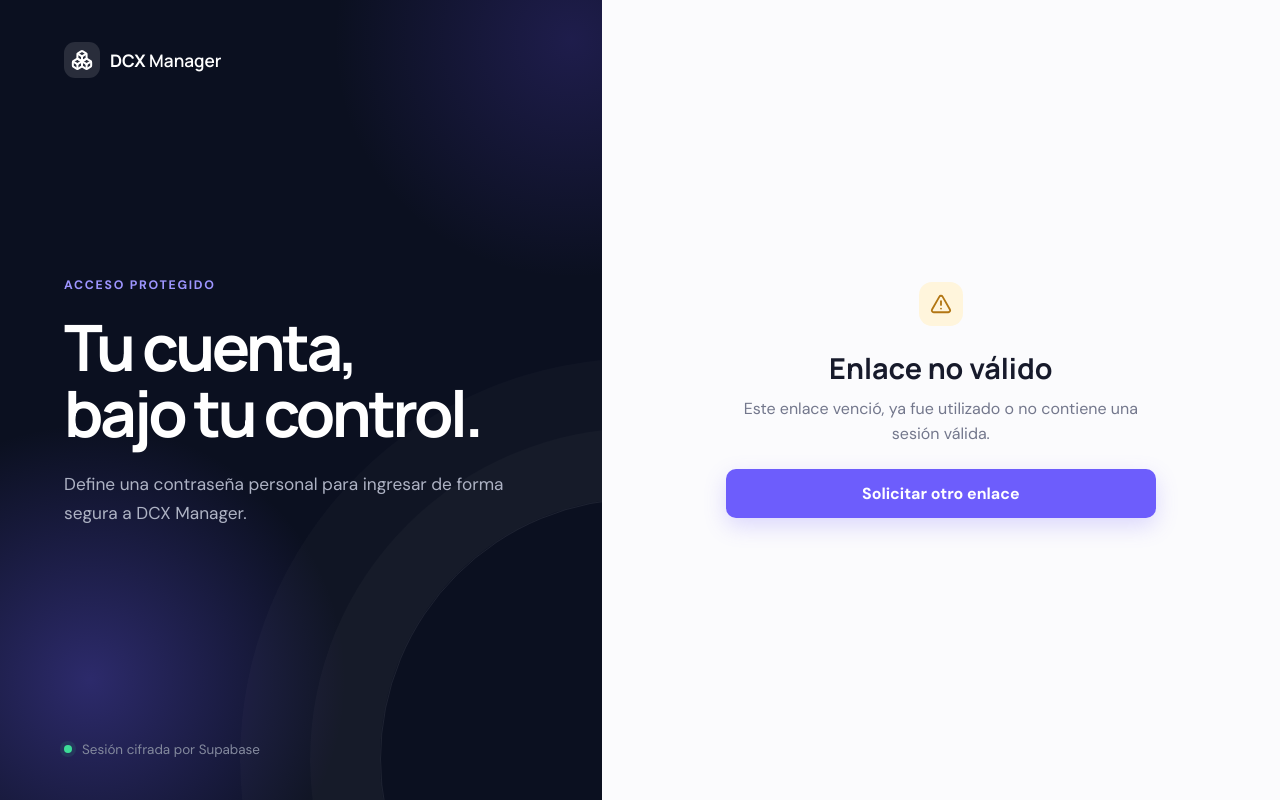
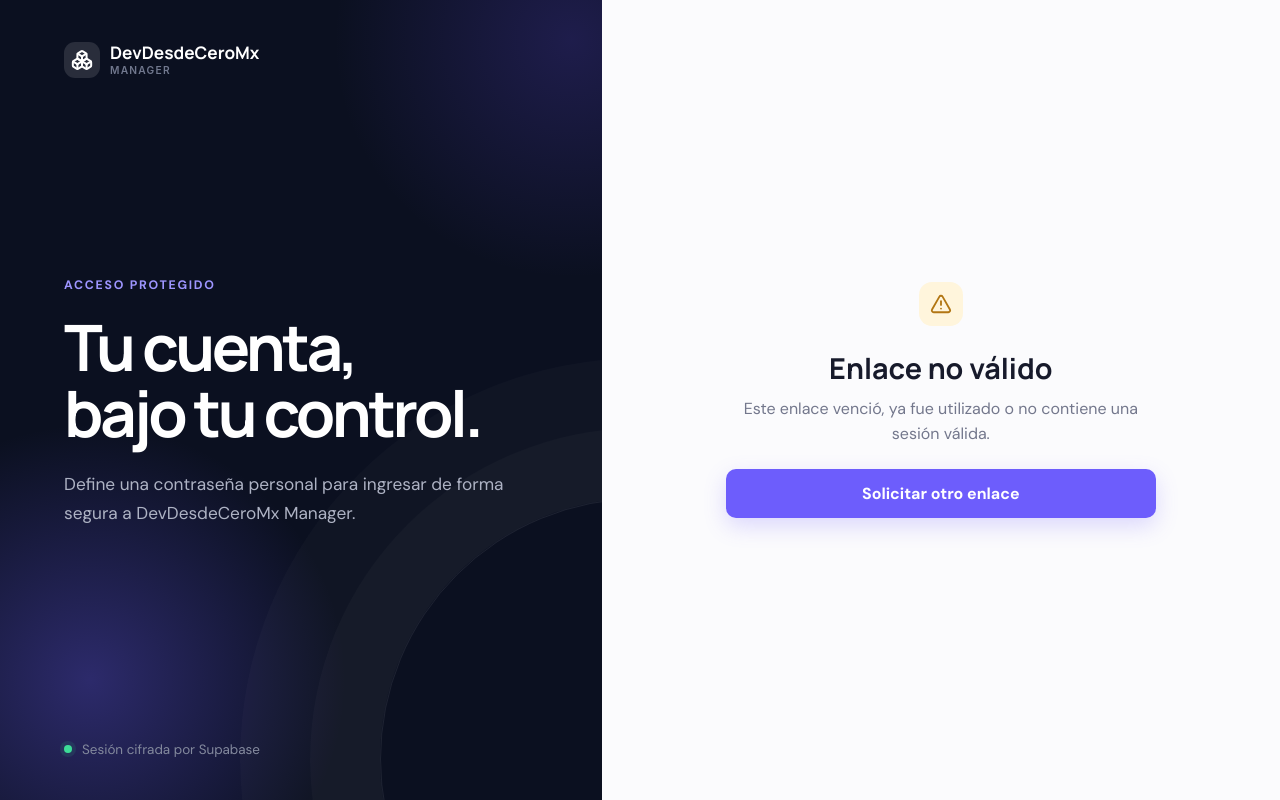
Before and after one commit to devdesdeceromx/dcx-manager, a React (Vite) app: page /auth/update-password in a window 1280 px wide. Built offline with nearby package versions, Linux system fonts and the light colour scheme; no server answers.

Commit message:
refactor: rename app to DevDesdeCeroMx Manager

```diff
--- a/index.html
+++ b/index.html
@@ -4,9 +4,9 @@
     <meta charset="UTF-8" />
     <meta name="viewport" content="width=device-width, initial-scale=1.0" />
     <meta name="theme-color" content="#0b1020" />
-    <meta name="description" content="DCX Manager — operación central de DevDesdeCeroMX." />
+    <meta name="description" content="DevDesdeCeroMx Manager — operación central de DevDesdeCeroMx." />
     <link rel="icon" type="image/svg+xml" href="%BASE_URL%favicon.svg" />
-    <title>DCX Manager</title>
+    <title>DevDesdeCeroMx Manager</title>
   </head>
   <body>
     <div id="root"></div>
--- a/src/app/ErrorBoundary.tsx
+++ b/src/app/ErrorBoundary.tsx
@@ -12,7 +12,7 @@ export class ErrorBoundary extends Component<Props, State> {
   }
 
   componentDidCatch(error: Error, info: ErrorInfo) {
-    console.error("DCX Manager encontró un error inesperado", error, info);
+    console.error("DevDesdeCeroMx Manager encontró un error inesperado", error, info);
   }
 
   render() {
--- a/src/features/auth/LoginPage.tsx
+++ b/src/features/auth/LoginPage.tsx
@@ -54,7 +54,7 @@ export function LoginPage() {
   }
 
   return <main className="login-page">
-    <section className="login-intro" aria-label="Presentación de DCX Manager">
+    <section className="login-intro" aria-label="Presentación de DevDesdeCeroMx Manager">
       <Brand inverted />
       <div className="intro-content"><span className="eyebrow">Centro de operaciones</span><h1>Todo el negocio,<br />en un solo lugar.</h1><p>Visibilidad clara para decidir mejor, priorizar el trabajo y mantener el crecimiento bajo control.</p></div>
       <div className="intro-footer"><span className="status-pulse" aria-hidden="true" />{import.meta.env.DEV ? "Entorno local de desarrollo" : "Entorno seguro de producción"}</div>
@@ -62,7 +62,7 @@ export function LoginPage() {
     <section className="login-panel"><div className="login-card">
       <div className="mobile-brand"><Brand /></div>
       {mode === "login" ? <>
-        <div className="login-heading"><div className="icon-tile"><LockKeyhole size={21} /></div><h2>Bienvenido de vuelta</h2><p>Ingresa para acceder al panel de DCX.</p></div>
+        <div className="login-heading"><div className="icon-tile"><LockKeyhole size={21} /></div><h2>Bienvenido de vuelta</h2><p>Ingresa para acceder al panel de DevDesdeCeroMx.</p></div>
         <form onSubmit={handleLogin}>
           <label htmlFor="email">Correo electrónico</label>
           <input id="email" name="email" type="email" placeholder="tu@correo.com" autoComplete="email" required />
--- a/src/features/auth/ProtectedRoute.tsx
+++ b/src/features/auth/ProtectedRoute.tsx
@@ -4,6 +4,6 @@ import { useAuth } from './AuthContext'
 export function ProtectedRoute() {
   const { isAuthenticated, isLoading } = useAuth()
   const location = useLocation()
-  if (isLoading) return <div className="auth-loading">Cargando DCX Manager…</div>
+  if (isLoading) return <div className="auth-loading">Cargando DevDesdeCeroMx Manager…</div>
   return isAuthenticated ? <Outlet /> : <Navigate to="/login" state={{ from: location }} replace />
 }
--- a/src/features/auth/UpdatePasswordPage.tsx
+++ b/src/features/auth/UpdatePasswordPage.tsx
@@ -51,15 +51,15 @@ export function UpdatePasswordPage() {
   }
 
   return <main className="login-page">
-    <section className="login-intro" aria-label="Presentación de DCX Manager">
+    <section className="login-intro" aria-label="Presentación de DevDesdeCeroMx Manager">
       <Brand inverted />
-      <div className="intro-content"><span className="eyebrow">Acceso protegido</span><h1>Tu cuenta,<br />bajo tu control.</h1><p>Define una contraseña personal para ingresar de forma segura a DCX Manager.</p></div>
+      <div className="intro-content"><span className="eyebrow">Acceso protegido</span><h1>Tu cuenta,<br />bajo tu control.</h1><p>Define una contraseña personal para ingresar de forma segura a DevDesdeCeroMx Manager.</p></div>
       <div className="intro-footer"><span className="status-pulse" aria-hidden="true" />Sesión cifrada por Supabase</div>
     </section>
     <section className="login-panel"><div className="login-card">
       <div className="mobile-brand"><Brand /></div>
       {!ready ? <div className="auth-loading-inline">Validando enlace…</div> : completed ? <div className="auth-result">
-        <div className="icon-tile success"><CheckCircle2 size={22} /></div><h2>Contraseña guardada</h2><p>Tu acceso está listo. Ya puedes continuar a DCX Manager.</p><button className="primary-button" onClick={() => navigate("/dashboard", { replace: true })}>Entrar al Dashboard <ArrowRight size={18} /></button>
+        <div className="icon-tile success"><CheckCircle2 size={22} /></div><h2>Contraseña guardada</h2><p>Tu acceso está listo. Ya puedes continuar a DevDesdeCeroMx Manager.</p><button className="primary-button" onClick={() => navigate("/dashboard", { replace: true })}>Entrar al Dashboard <ArrowRight size={18} /></button>
       </div> : !validSession ? <div className="auth-result">
         <div className="icon-tile warning"><TriangleAlert size={22} /></div><h2>Enlace no válido</h2><p>{error ?? "Este enlace venció, ya fue utilizado o no contiene una sesión válida."}</p><Link className="primary-button" to="/login">Solicitar otro enlace</Link>
       </div> : <>
--- a/src/features/team/TeamPage.tsx
+++ b/src/features/team/TeamPage.tsx
@@ -108,7 +108,7 @@ export function TeamPage() {
   return (
     <>
       <header className="module-header module-header-row">
-        <div><span className="eyebrow dark">SISTEMA</span><h1>Equipo y permisos</h1><p>Controla quién puede acceder a DCX Manager y qué función desempeña.</p></div>
+        <div><span className="eyebrow dark">SISTEMA</span><h1>Equipo y permisos</h1><p>Controla quién puede acceder a DevDesdeCeroMx Manager y qué función desempeña.</p></div>
         <button className="new-button" onClick={() => setInviteOpen(true)}><Plus size={18}/> Invitar usuario</button>
       </header>
       <section className="team-summary">
--- a/src/main.tsx
+++ b/src/main.tsx
@@ -8,7 +8,7 @@ import { supabaseConfigurationError } from '@/shared/lib/supabase'
 import '@/shared/styles/global.css'
 
 const application = supabaseConfigurationError ? (
-  <main className="system-message"><h1>Configuración pendiente</h1><p>DCX Manager necesita las variables públicas de Supabase para iniciar.</p><small>Revisa VITE_SUPABASE_URL y VITE_SUPABASE_PUBLISHABLE_KEY.</small></main>
+  <main className="system-message"><h1>Configuración pendiente</h1><p>DevDesdeCeroMx Manager necesita las variables públicas de Supabase para iniciar.</p><small>Revisa VITE_SUPABASE_URL y VITE_SUPABASE_PUBLISHABLE_KEY.</small></main>
 ) : (
   <ErrorBoundary>
     <BrowserRouter basename={import.meta.env.BASE_URL}>
--- a/src/shared/components/Brand.tsx
+++ b/src/shared/components/Brand.tsx
@@ -4,7 +4,7 @@ export function Brand({ inverted = false }: { inverted?: boolean }) {
   return (
     <div className={`brand ${inverted ? 'brand-inverted' : ''}`}>
       <span className="brand-mark"><Boxes size={22} strokeWidth={2.2} /></span>
-      <span><strong>DCX</strong> Manager</span>
+      <span className="brand-name"><strong>DevDesdeCeroMx</strong><small>Manager</small></span>
     </div>
   )
 }
--- a/src/shared/lib/pdf.ts
+++ b/src/shared/lib/pdf.ts
@@ -61,7 +61,7 @@ function header(doc: JsPDF, title: string, subtitle: string, settings?: Business
   doc.text(settings?.business_name || "DevDesdeCeroMX", 16, 15);
   doc.setFont("helvetica", "normal");
   doc.setFontSize(9);
-  doc.text("DCX Manager", 16, 23);
+  doc.text("DevDesdeCeroMx Manager", 16, 23);
   doc.setFont("helvetica", "bold");
   doc.setFontSize(13);
   doc.text(title, 194, 15, { align: "right" });
@@ -87,7 +87,7 @@ function footer(doc: JsPDF, settings?: BusinessSettings | null) {
     doc.setFontSize(7);
     doc.setTextColor(125);
     const contact = [settings?.email, settings?.phone, settings?.website].filter(Boolean).join(" · ");
-    doc.text(contact || "Documento generado desde DCX Manager", 16, 288);
+    doc.text(contact || "Documento generado desde DevDesdeCeroMx Manager", 16, 288);
     doc.text(`Página ${page} de ${pages}`, 194, 288, { align: "right" });
   }
 }
--- a/src/shared/styles/global.css
+++ b/src/shared/styles/global.css
@@ -23,8 +23,11 @@ a { color: inherit; text-decoration: none; }
 
 .brand { display: flex; align-items: center; gap: 10px; font-family: Manrope, sans-serif; font-size: 1.08rem; color: var(--ink); }
 .brand strong { font-weight: 700; }
+.brand-name { display: flex; min-width: 0; flex-direction: column; line-height: 1.05; }
+.brand-name small { margin-top: 3px; color: #8c91a2; font-family: Inter, sans-serif; font-size: .64rem; font-weight: 600; letter-spacing: .12em; text-transform: uppercase; }
 .brand-mark { width: 36px; height: 36px; display: grid; place-items: center; background: var(--purple); color: white; border-radius: 11px; }
 .brand-inverted { color: #fff; }
+.brand-inverted .brand-name small { color: #71788e; }
 .brand-inverted .brand-mark { background: rgba(255,255,255,.12); }
 
 .login-page { min-height: 100vh; display: grid; grid-template-columns: minmax(380px, 47%) 1fr; }
```
Also changed, not shown: src/features/activity/ActivityPage.tsx (+1 -1 lines), 1 other file (tests, documents, lock files or other folders).
